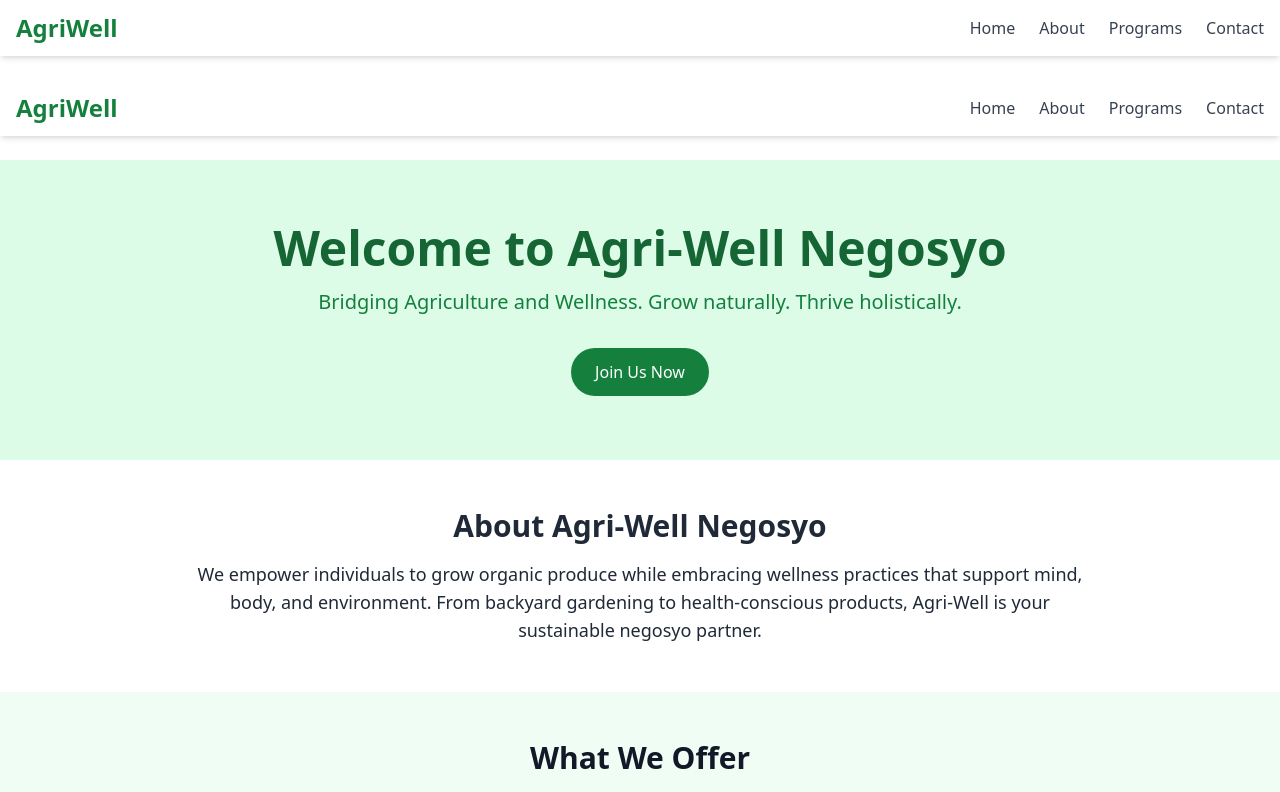
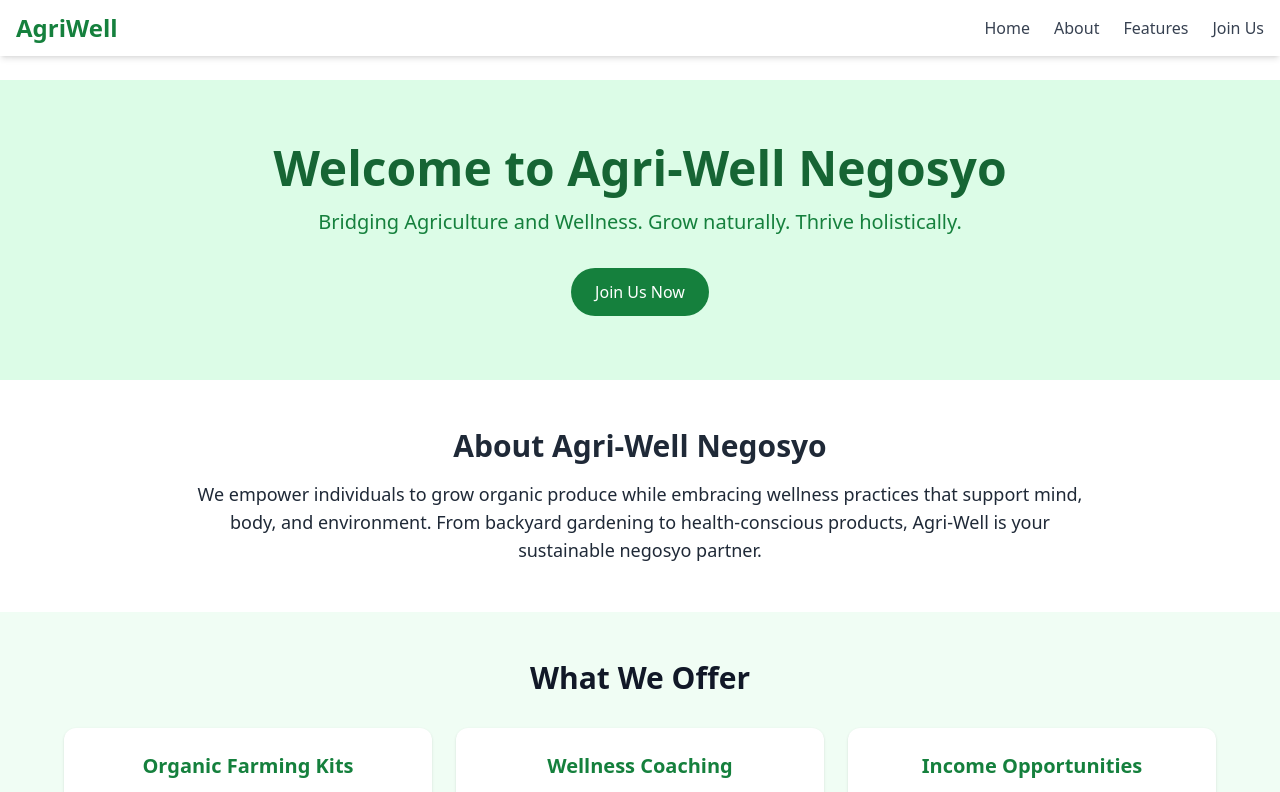
Before and after one commit to enigmaapos/Agri-Well-Negosyo, a Next.js app: page / in a window 1280 px wide. Shown: the top 792 px of the page. Built offline with nearby package versions, Linux system fonts and the light colour scheme.

Commit message:
initial commit

```diff
--- a/components/About.js
+++ b/components/About.js
@@ -1,7 +1,7 @@
 // components/About.js
 export default function About() {
   return (
-    <section className="bg-white py-12 px-4 text-gray-800" id="about">
+    <section id="about" className="bg-white py-12 px-4 text-gray-800">
       <div className="max-w-4xl mx-auto text-center">
         <h2 className="text-3xl font-bold mb-4">About Agri-Well Negosyo</h2>
         <p className="text-lg">
--- a/components/Features.js
+++ b/components/Features.js
@@ -7,7 +7,7 @@ const features = [
 
 export default function Features() {
   return (
-    <section className="bg-green-50 py-12 px-4 text-gray-900">
+    <section id="features" className="bg-green-50 py-12 px-4 text-gray-900">
       <div className="max-w-6xl mx-auto text-center">
         <h2 className="text-3xl font-bold mb-8">What We Offer</h2>
         <div className="grid md:grid-cols-3 gap-6">
--- a/components/Hero.js
+++ b/components/Hero.js
@@ -1,7 +1,7 @@
 // components/Hero.js
 export default function Hero() {
   return (
-    <section className="bg-green-100 py-16 px-4 text-center">
+    <section id="home" className="bg-green-100 py-16 px-4 text-center">
       <h1 className="text-4xl md:text-5xl font-bold text-green-800">Welcome to Agri-Well Negosyo</h1>
       <p className="mt-4 text-lg md:text-xl text-green-700 max-w-2xl mx-auto">
         Bridging Agriculture and Wellness. Grow naturally. Thrive holistically.
--- a/components/JoinForm.js
+++ b/components/JoinForm.js
@@ -1,7 +1,7 @@
 // components/JoinForm.js
 export default function JoinForm() {
   return (
-    <section className="bg-white py-12 px-4" id="join">
+    <section id="join" className="bg-white py-12 px-4">
       <div className="max-w-xl mx-auto text-center">
         <h2 className="text-3xl font-bold mb-6">Join Agri-Well Negosyo</h2>
         <form className="space-y-4 text-left">
--- a/components/Navbar.js
+++ b/components/Navbar.js
@@ -10,7 +10,7 @@ export default function Navbar() {
   return (
     <nav className="bg-white shadow-md fixed w-full z-50">
       <div className="max-w-7xl mx-auto px-4 py-3 flex justify-between items-center">
-        <Link href="/" className="text-2xl font-bold text-green-700">
+        <Link href="#home" className="text-2xl font-bold text-green-700">
           AgriWell
         </Link>
 
@@ -21,20 +21,20 @@ export default function Navbar() {
         </div>
 
         <ul className="hidden md:flex space-x-6 font-medium text-gray-700">
-          <li><Link href="/">Home</Link></li>
-          <li><Link href="/about">About</Link></li>
-          <li><Link href="/programs">Programs</Link></li>
-          <li><Link href="/contact">Contact</Link></li>
+          <li><Link href="#home">Home</Link></li>
+          <li><Link href="#about">About</Link></li>
+          <li><Link href="#features">Features</Link></li>
+          <li><Link href="#join">Join Us</Link></li>
         </ul>
       </div>
 
       {/* Mobile Menu */}
       {isOpen && (
         <ul className="md:hidden bg-white px-4 pb-4 space-y-3 font-medium text-gray-700">
-          <li><Link href="/" onClick={toggleMenu}>Home</Link></li>
-          <li><Link href="/about" onClick={toggleMenu}>About</Link></li>
-          <li><Link href="/programs" onClick={toggleMenu}>Programs</Link></li>
-          <li><Link href="/contact" onClick={toggleMenu}>Contact</Link></li>
+          <li><Link href="#home" onClick={toggleMenu}>Home</Link></li>
+          <li><Link href="#about" onClick={toggleMenu}>About</Link></li>
+          <li><Link href="#features" onClick={toggleMenu}>Features</Link></li>
+          <li><Link href="#join" onClick={toggleMenu}>Join Us</Link></li>
         </ul>
       )}
     </nav>
--- a/pages/index.js
+++ b/pages/index.js
@@ -1,4 +1,3 @@
-import Navbar from '../components/Navbar';
 import Hero from '../components/Hero';
 import About from '../components/About';
 import Features from '../components/Features';
@@ -8,13 +7,10 @@ import Footer from '../components/Footer';
 export default function Home() {
   return (
     <>
-      <Navbar />
-      <main className="pt-20"> {/* Push content below navbar */}
-        <Hero />
-        <About />
-        <Features />
-        <JoinForm />
-      </main>
+      <Hero />
+      <About />
+      <Features />
+      <JoinForm />
       <Footer />
     </>
   );
```
